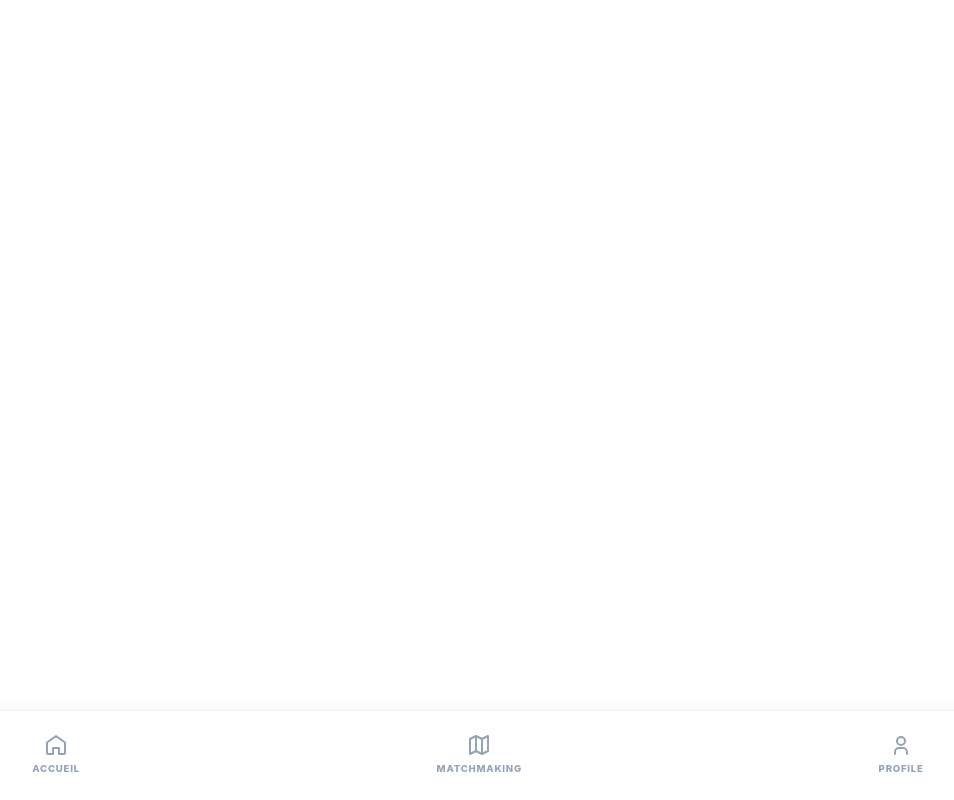
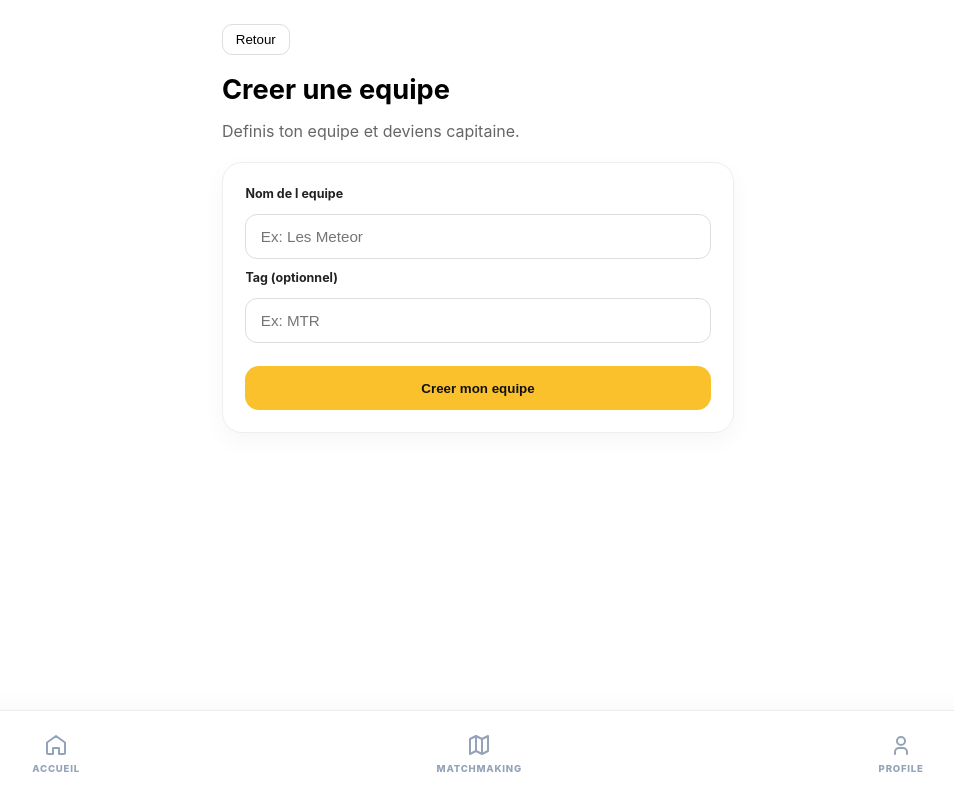
Before and after one commit to SemiSteria/BeeFootFlow_Front, a Vue app in the folder frontend/: page /teams/create in a window 1280 px wide. Shown: the whole page, without its empty margins (162-1116 px from the left). Built offline with nearby package versions, Linux system fonts and the light colour scheme; no server answers; sample sign-in values are in the browser's storage.

Commit message:
add: add button google and discorc

```diff
--- a/frontend/src/router/index.ts
+++ b/frontend/src/router/index.ts
@@ -23,6 +23,11 @@ const router = createRouter({
       path: '/profile',
       name: 'profile',
       component: () => import('../views/ProfileView.vue')
+    },
+    {
+      path: '/teams/create',
+      name: 'create-team',
+      component: () => import('../views/CreateTeamView.vue')
     }
   ]
 })
--- /dev/null
+++ b/frontend/src/views/CreateTeamView.vue
@@ -0,0 +1,202 @@
+<script setup lang="ts">
+import { ref } from 'vue'
+import { useRouter } from 'vue-router'
+
+type StoredUser = {
+  id: string
+  pseudo: string
+}
+
+const router = useRouter()
+
+const API_URL = import.meta.env.VITE_API_URL ?? 'http://48h.sayzx.fr:30090'
+
+const storedRaw = localStorage.getItem('user_data')
+let storedUser: StoredUser | null = null
+
+try {
+  storedUser = storedRaw ? (JSON.parse(storedRaw) as StoredUser) : null
+} catch {
+  storedUser = null
+}
+
+if (!storedUser?.id) {
+  router.replace('/')
+}
+
+const teamName = ref('')
+const teamTag = ref('')
+const isSubmitting = ref(false)
+const errorMessage = ref('')
+const successMessage = ref('')
+
+const submitTeam = async () => {
+  errorMessage.value = ''
+  successMessage.value = ''
+
+  if (!storedUser?.id) {
+    errorMessage.value = 'Session utilisateur introuvable.'
+    return
+  }
+
+  if (teamName.value.trim().length < 3) {
+    errorMessage.value = 'Le nom de l equipe doit contenir au moins 3 caracteres.'
+    return
+  }
+
+  isSubmitting.value = true
+
+  try {
+    const response = await fetch(`${API_URL}/teams`, {
+      method: 'POST',
+      headers: {
+        'Content-Type': 'application/json',
+      },
+      body: JSON.stringify({
+        name: teamName.value,
+        tag: teamTag.value,
+        userId: storedUser.id,
+      }),
+    })
+
+    const data = await response.json().catch(() => ({}))
+
+    if (!response.ok) {
+      errorMessage.value = data.message ?? 'Impossible de creer l equipe.'
+      return
+    }
+
+    successMessage.value = 'Equipe creee avec succes.'
+
+    setTimeout(() => {
+      router.push('/profile')
+    }, 700)
+  } catch (error) {
+    const details = error instanceof Error ? ` (${error.message})` : ''
+    errorMessage.value = `Impossible de contacter le serveur${details}.`
+  } finally {
+    isSubmitting.value = false
+  }
+}
+</script>
+
+<template>
+  <main class="create-team-view">
+    <header class="header">
+      <button class="back-btn" @click="router.push('/profile')">Retour</button>
+      <h1>Creer une equipe</h1>
+      <p>Definis ton equipe et deviens capitaine.</p>
+    </header>
+
+    <form class="form-card" @submit.prevent="submitTeam">
+      <label for="team-name">Nom de l equipe</label>
+      <input
+        id="team-name"
+        v-model="teamName"
+        type="text"
+        maxlength="60"
+        placeholder="Ex: Les Meteor"
+        required
+      />
+
+      <label for="team-tag">Tag (optionnel)</label>
+      <input
+        id="team-tag"
+        v-model="teamTag"
+        type="text"
+        maxlength="10"
+        placeholder="Ex: MTR"
+      />
+
+      <button class="submit-btn" type="submit" :disabled="isSubmitting">
+        {{ isSubmitting ? 'Creation...' : 'Creer mon equipe' }}
+      </button>
+
+      <p v-if="errorMessage" class="error">{{ errorMessage }}</p>
+      <p v-if="successMessage" class="success">{{ successMessage }}</p>
+    </form>
+  </main>
+</template>
+
+<style scoped>
+.create-team-view {
+  max-width: 560px;
+  margin: 0 auto;
+  padding: 1.5rem;
+}
+
+.header h1 {
+  margin: 0;
+  font-size: 1.7rem;
+}
+
+.header p {
+  margin: 0.5rem 0 1.2rem;
+  color: #666;
+}
+
+.back-btn {
+  border: 1px solid #ddd;
+  background: #fff;
+  border-radius: 10px;
+  padding: 0.45rem 0.8rem;
+  cursor: pointer;
+  margin-bottom: 0.9rem;
+}
+
+.form-card {
+  display: flex;
+  flex-direction: column;
+  gap: 0.65rem;
+  background: #fff;
+  border: 1px solid #eee;
+  border-radius: 20px;
+  padding: 1.4rem;
+  box-shadow: 0 8px 24px rgba(0, 0, 0, 0.04);
+}
+
+label {
+  font-size: 0.78rem;
+  font-weight: 700;
+  color: #222;
+}
+
+input {
+  border: 1px solid #ddd;
+  border-radius: 12px;
+  padding: 0.8rem 0.9rem;
+  font-size: 0.95rem;
+}
+
+input:focus {
+  outline: none;
+  border-color: #fac12d;
+  box-shadow: 0 0 0 4px rgba(250, 193, 45, 0.15);
+}
+
+.submit-btn {
+  margin-top: 0.8rem;
+  border: none;
+  border-radius: 14px;
+  background: #fac12d;
+  color: #111;
+  padding: 0.9rem;
+  font-weight: 800;
+  cursor: pointer;
+}
+
+.submit-btn:disabled {
+  cursor: not-allowed;
+  opacity: 0.75;
+}
+
+.error {
+  color: #b42318;
+  font-size: 0.85rem;
+}
+
+.success {
+  color: #067647;
+  font-size: 0.85rem;
+}
+</style>
--- a/frontend/src/views/FirstPageView.vue
+++ b/frontend/src/views/FirstPageView.vue
@@ -10,6 +10,10 @@ const password = ref('');
 const errorMessage = ref('');
 const isSubmitting = ref(false);
 const API_URL = import.meta.env.VITE_API_URL ?? 'http://48h.sayzx.fr:30090';
+const SOCIAL_AUTH_URLS = {
+  google: import.meta.env.VITE_GOOGLE_AUTH_URL as string | undefined,
+  discord: import.meta.env.VITE_DISCORD_AUTH_URL as string | undefined,
+};
 
 type UserData = {
   id: string;
@@ -70,6 +74,20 @@ const handleAuth = async () => {
     isSubmitting.value = false;
   }
 };
+
+const handleSocialLogin = (provider: 'google' | 'discord') => {
+  errorMessage.value = '';
+
+  const providerLabel = provider === 'google' ? 'Google' : 'Discord';
+  const authUrl = SOCIAL_AUTH_URLS[provider];
+
+  if (!authUrl) {
+    errorMessage.value = `Connexion ${providerLabel} indisponible: configure ${provider === 'google' ? 'VITE_GOOGLE_AUTH_URL' : 'VITE_DISCORD_AUTH_URL'}.`;
+    return;
+  }
+
+  window.location.href = authUrl;
+};
 </script>
 
 <template>
@@ -114,6 +132,28 @@ const handleAuth = async () => {
           <button type="submit" class="auth-btn" :disabled="isSubmitting">
             {{ isSubmitting ? 'ENVOI...' : (isLogin ? 'SE CONNECTER' : 'REJOINDRE LE FLOW') }}
           </button>
+
+          <div class="social-auth" v-if="isLogin">
+            <div class="social-separator">
+              <span>ou continuer avec</span>
+            </div>
+            <div class="social-buttons">
+              <button
+                type="button"
+                class="social-btn google"
+                @click="handleSocialLogin('google')"
+              >
+                Google
+              </button>
+              <button
+                type="button"
+                class="social-btn discord"
+                @click="handleSocialLogin('discord')"
+              >
+                Discord
+              </button>
+            </div>
+          </div>
 
           <p v-if="errorMessage" class="auth-error">{{ errorMessage }}</p>
         </form>
@@ -283,6 +323,62 @@ const handleAuth = async () => {
   box-shadow: 0 12px 30px rgba(250, 193, 45, 0.3);
 }
 
+.social-auth {
+  margin-top: 0.25rem;
+}
+
+.social-separator {
+  display: flex;
+  align-items: center;
+  gap: 0.75rem;
+  color: #94A3B8;
+  font-size: 0.72rem;
+  text-transform: uppercase;
+  letter-spacing: 1px;
+  font-weight: 800;
+}
+
+.social-separator::before,
+.social-separator::after {
+  content: '';
+  flex: 1;
+  height: 1px;
+  background: #EDEDED;
+}
+
+.social-buttons {
+  display: grid;
+  grid-template-columns: 1fr 1fr;
+  gap: 0.7rem;
+  margin-top: 0.9rem;
+}
+
+.social-btn {
+  border: 1px solid #E5E7EB;
+  background: #FFFFFF;
+  color: #111827;
+  border-radius: 14px;
+  padding: 0.85rem 0.9rem;
+  font-weight: 800;
+  font-size: 0.82rem;
+  cursor: pointer;
+  transition: all 0.2s ease;
+}
+
+.social-btn:hover {
+  transform: translateY(-2px);
+}
+
+.social-btn.google:hover {
+  border-color: #DB4437;
+  color: #DB4437;
+}
+
+.social-btn.discord:hover {
+  border-color: #5865F2;
+  color: #5865F2;
+}
+
 .auth-footer {
   text-align: center;
   font-size: 0.75rem;
--- a/frontend/src/views/ProfileView.vue
+++ b/frontend/src/views/ProfileView.vue
@@ -26,6 +26,12 @@
     </div>
 
     <div class="menu-list">
+      <div class="menu-item" @click="router.push('/teams/create')">
+        <span class="menu-label">Créer une équipe</span>
+        <svg class="chevron" viewBox="0 0 24 24" fill="none" stroke="currentColor" stroke-width="2">
+          <path d="M9 18l6-6-6-6" />
+        </svg>
+      </div>
       <div class="menu-item" v-for="item in menuItems" :key="item.label">
         <span class="menu-label">{{ item.label }}</span>
         <svg class="chevron" viewBox="0 0 24 24" fill="none" stroke="currentColor" stroke-width="2">
@@ -36,11 +42,22 @@
         <span class="menu-label">Déconnexion</span>
       </div>
     </div>
+
+    <section class="teams-card" v-if="teams.length > 0">
+      <h2>Mes équipes</h2>
+      <div class="team-row" v-for="team in teams" :key="team.id">
+        <div>
+          <strong>{{ team.name }}</strong>
+          <span v-if="team.tag" class="tag">{{ team.tag }}</span>
+        </div>
+        <small>{{ team.members.length }} membre(s)</small>
+      </div>
+    </section>
   </main>
 </template>
 
 <script setup lang="ts">
-import { ref } from 'vue'
+import { onMounted, ref } from 'vue'
 import { useRouter } from 'vue-router'
 
 const router = useRouter()
@@ -58,6 +75,13 @@ type StoredUser = {
   created_at: string
 }
 
+type TeamData = {
+  id: string
+  name: string
+  tag: string | null
+  members: Array<{ id: string }>
+}
+
 const getStoredUser = (): StoredUser | null => {
   const raw = localStorage.getItem('user_data')
   if (!raw) return null
@@ -70,6 +94,8 @@ const getStoredUser = (): StoredUser | null => {
 }
 
 const storedUser = getStoredUser()
+const API_URL = import.meta.env.VITE_API_URL ?? 'http://48h.sayzx.fr:30090'
+const teams = ref<TeamData[]>([])
 
 const user = ref({
   userName: storedUser?.pseudo ?? 'guest',
@@ -82,6 +108,24 @@ const user = ref({
 if (!storedUser) {
   router.replace('/')
 }
+
+const loadTeams = async () => {
+  if (!storedUser?.id) return
+
+  try {
+    const response = await fetch(`${API_URL}/teams/user/${storedUser.id}`)
+    const data = await response.json().catch(() => ({}))
+
+    if (!response.ok) return
+    teams.value = (data.teams as TeamData[] | undefined) ?? []
+  } catch {
+    teams.value = []
+  }
+}
+
+onMounted(() => {
+  loadTeams()
+})
 
 const menuItems = [
   { label: "Historique des matchs" },
@@ -213,6 +257,40 @@ p {
 .logout .menu-label {
   color: #e74c3c;
 }
+
+.teams-card {
+  margin-top: 1.4rem;
+  background: #fff;
+  border: 1px solid #f0f0f0;
+  border-radius: 1.2rem;
+  padding: 1rem 1.2rem;
+}
+
+.teams-card h2 {
+  margin: 0 0 0.7rem;
+  font-size: 1rem;
+}
+
+.team-row {
+  display: flex;
+  justify-content: space-between;
+  align-items: center;
+  padding: 0.55rem 0;
+  border-bottom: 1px solid #f3f3f3;
+}
+
+.team-row:last-child {
+  border-bottom: none;
+}
+
+.tag {
+  margin-left: 0.5rem;
+  background: #111;
+  color: #fff;
+  border-radius: 99px;
+  padding: 0.15rem 0.45rem;
+  font-size: 0.7rem;
+}
 @media (max-width: 480px) {
   .profile-view {
     padding: 1.25rem 1rem;
```
